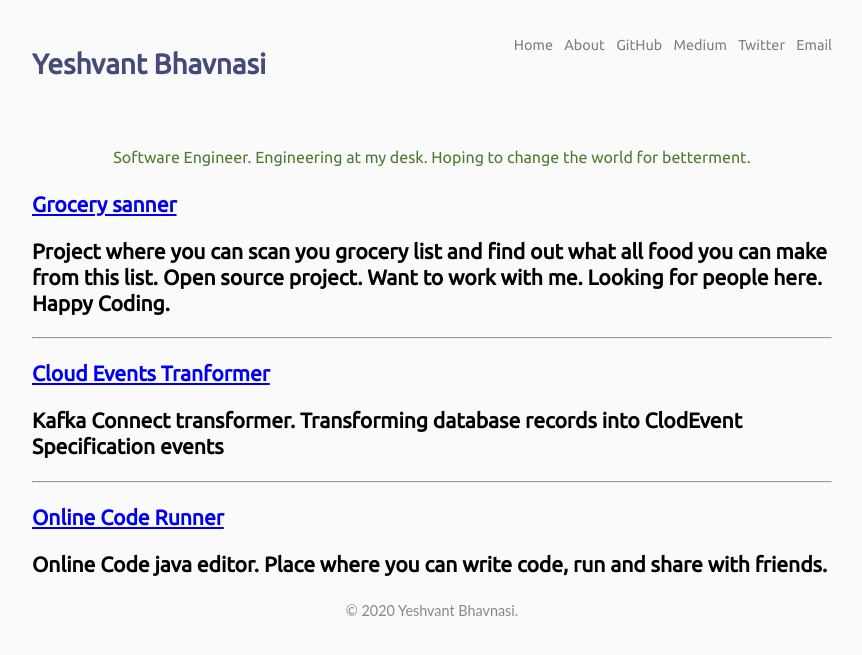
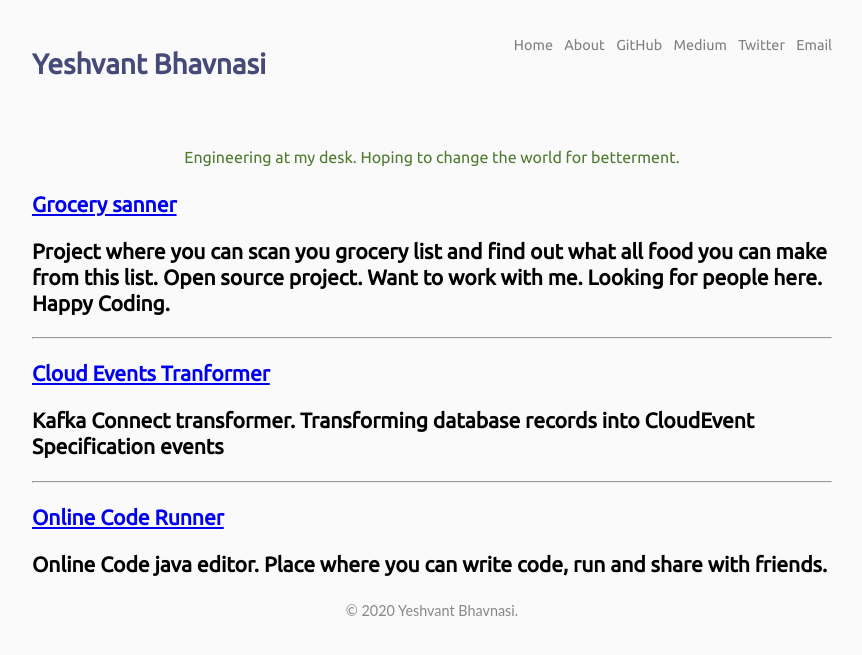
Before and after one commit to yeshvant-bhavnasi/yeshvant-bhavnasi.github.io, a Jekyll site: the page index.html, which Jekyll copies as it is, in a window 1280 px wide. Shown: the top 655 px of the page, without its empty margins (208-1070 px from the left). Built offline with Jekyll 4.4.1, drawn with Linux system fonts in a browser that asks for light colours; nearby versions of some CDN libraries; comment, search, counter and statistics services are not loaded.

Commit message:
Update index.html

```diff
--- a/index.html
+++ b/index.html
@@ -12,7 +12,7 @@
     <body>
     <nav class="nav">
         <div class="nav__left">
-        <h1 class="title">Yeshvant Bhavnasi</h1>
+        <h2 class="title">Yeshvant Bhavnasi</h2>
         </div>
         <div class="nav__right">
             <a href="/">Home</a>
@@ -23,8 +23,8 @@
             <a href="mailto:yeshvantbhavnasi@gmail.com" class="link-email">Email</a>
         </div>
     </nav>
+        <p class="quote">Engineering at my desk. Hoping to change the world for betterment.</p>
 
-        <p class="quote">Software Engineer. Engineering at my desk. Hoping to change the world for betterment.</p>
         <div class="blogs">
            <div id="blog1" class="blog">
                <a href="https://github.com/yeshvantbhavnasi/GroceryScanner"><h3>Grocery sanner<h3></a>
@@ -34,7 +34,7 @@
             <hr/>
             <div id="blog2" class="blog">
                 <a href="https://github.com/yeshvantbhavnasi/CloudEventsTransformer"><h3>Cloud Events Tranformer<h3></a>
-                <p>Kafka Connect transformer. Transforming database records into ClodEvent Specification events</p>
+                <p>Kafka Connect transformer. Transforming database records into CloudEvent Specification events</p>
             </div>
             <hr/>
             <div id="blog3" class="blog">
@@ -43,9 +43,7 @@
             </div>
         </div>
     <footer class="text-center mar-tb-6">
-© 2020 Yeshvant Bhavnasi.
-</footer>
-<script id="dsq-count-scr" src="//yeshvantbhavnasi-info.disqus.com/count.js" async></script>
+        © 2020 Yeshvant Bhavnasi.
+    </footer>
 </body>
-
 </html>
```
